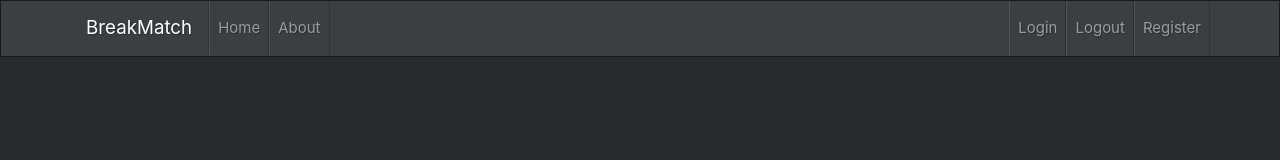
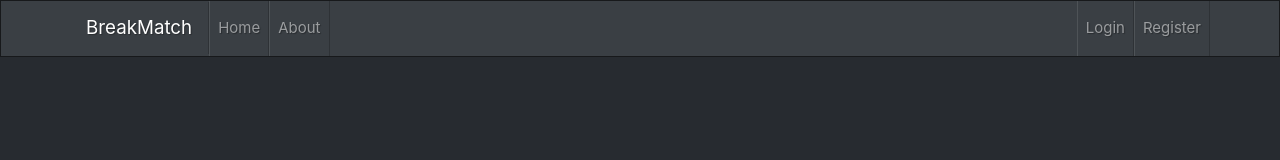
Before and after one commit to patryk-kochanski/BreakMatch, an Angular app in the folder angular-src/: page / in a window 1280 px wide. Shown: the top 160 px of the page. Built offline with nearby package versions, Linux system fonts and the light colour scheme.

Commit message:
Hide some navbar options based on being logged in

```diff
--- a/angular-src/src/app/navbar/navbar.component.html
+++ b/angular-src/src/app/navbar/navbar.component.html
@@ -14,13 +14,16 @@
         </li>
       </ul>
       <ul class="navbar-nav navbar-right">
-        <li  class="nav-item">
+        <li  class="nav-item" *ngIf="authService.loggedIn()">
+            <a class="nav-link" href="/profile">Profile</a>
+        </li>
+        <li  class="nav-item" *ngIf="!authService.loggedIn()">
           <a class="nav-link" href="/login">Login</a>
         </li>
-        <li  class="nav-item">
+        <li  class="nav-item" *ngIf="authService.loggedIn()">
           <a class="nav-link" (click)="onLogoutClick()" href="#">Logout</a>
         </li>
-        <li  class="nav-item">
+        <li  class="nav-item" *ngIf="!authService.loggedIn()">
           <a class="nav-link" href="/register">Register</a>
         </li>
       </ul>
```
